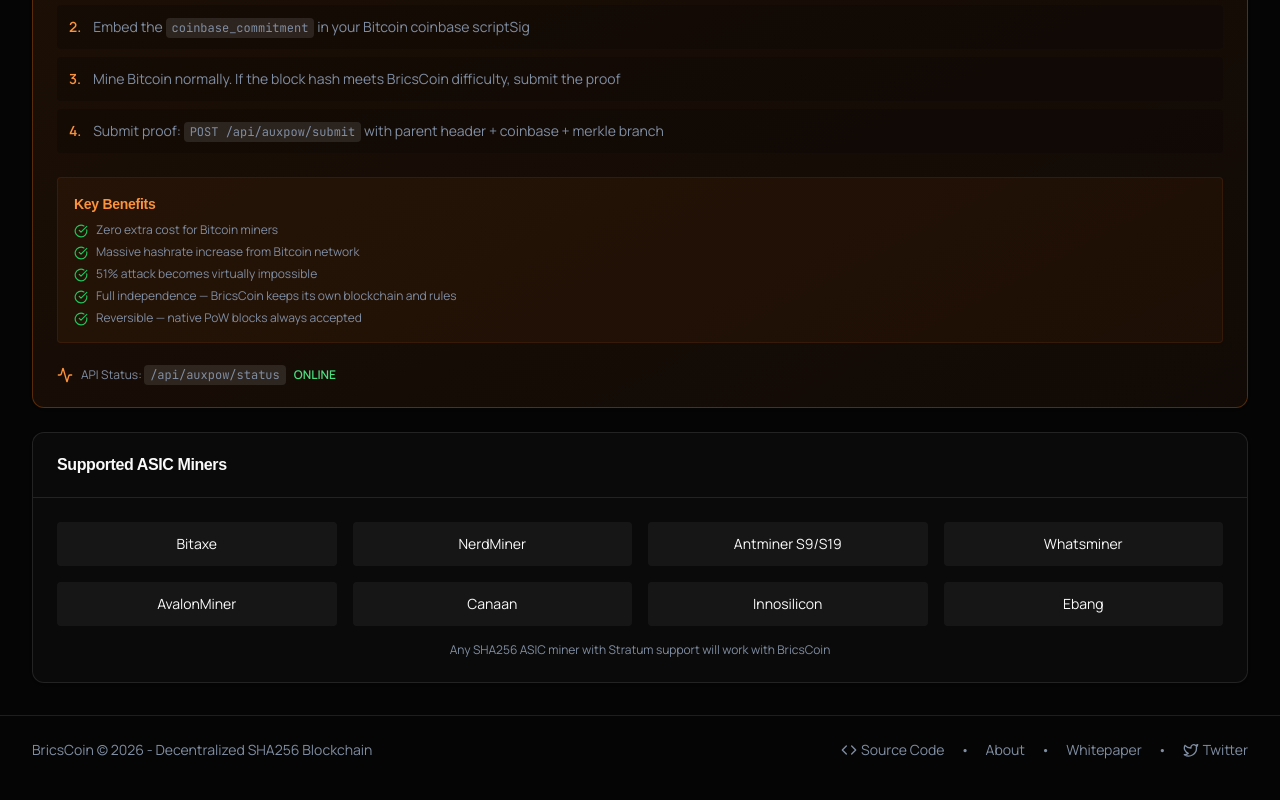
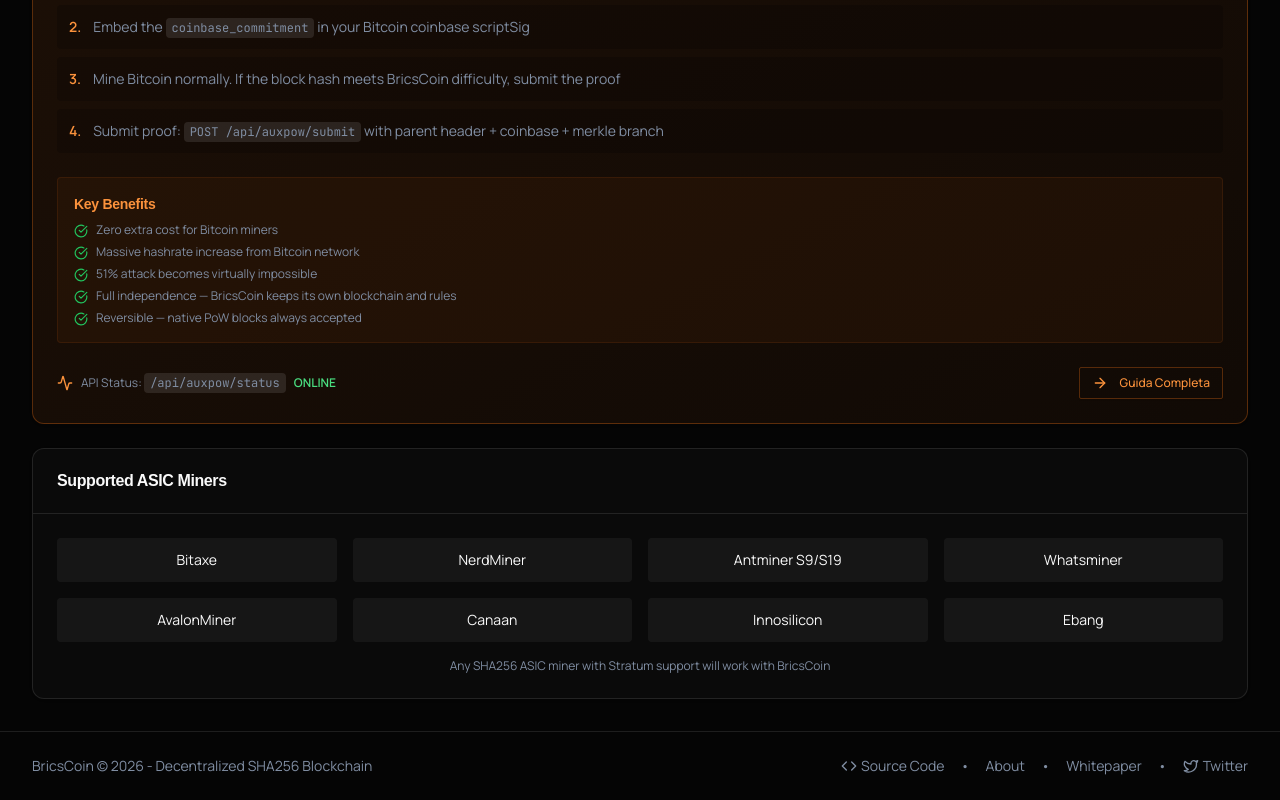
Before and after one commit to Bricscoin2026/Bricscoin, a React (Create React App) app in the folder frontend/: page /mining in a window 1280 px wide. Shown: the part 2105-2905 px from the top of the page. Built offline with nearby package versions, Linux system fonts and the light colour scheme; no server answers; a web font is replaced by a local one.

Commit message:
auto-commit for 22f69a1b-93f6-4bbc-9ca8-c6419e4ed4b7

```diff
--- a/frontend/src/pages/Mining.jsx
+++ b/frontend/src/pages/Mining.jsx
@@ -382,10 +382,17 @@
           </div>
 
           {/* API Documentation link */}
-          <div className="flex items-center gap-2 text-xs text-muted-foreground">
-            <Activity className="w-4 h-4 text-orange-400" />
-            <span>API Status: <code className="bg-white/10 px-1.5 py-0.5 rounded">/api/auxpow/status</code></span>
-            <span className="text-green-400 font-bold">ONLINE</span>
+          <div className="flex items-center justify-between">
+            <div className="flex items-center gap-2 text-xs text-muted-foreground">
+              <Activity className="w-4 h-4 text-orange-400" />
+              <span>API Status: <code className="bg-white/10 px-1.5 py-0.5 rounded">/api/auxpow/status</code></span>
+              <span className="text-green-400 font-bold">ONLINE</span>
+            </div>
+            <Link to="/merge-mining">
+              <Button variant="outline" size="sm" className="border-orange-500/30 text-orange-400 hover:bg-orange-500/5" data-testid="merge-mining-guide-link">
+                <ArrowRight className="w-4 h-4 mr-1" /> Guida Completa
+              </Button>
+            </Link>
           </div>
         </CardContent>
       </Card>
```
